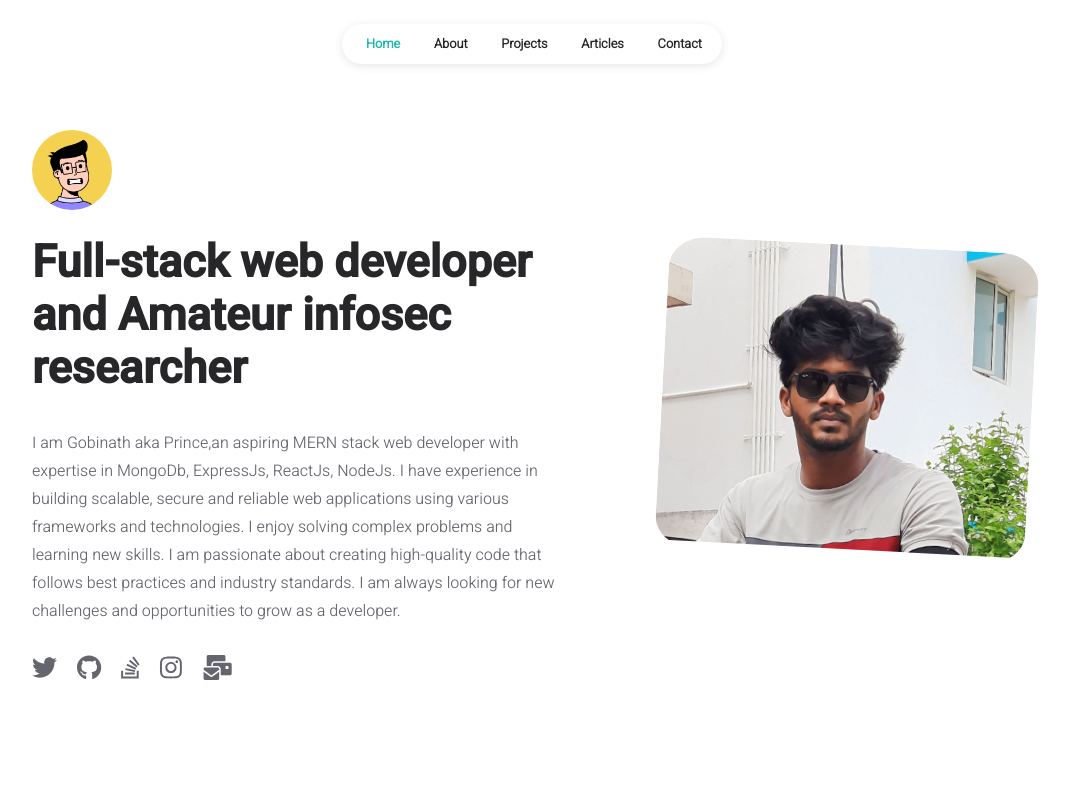
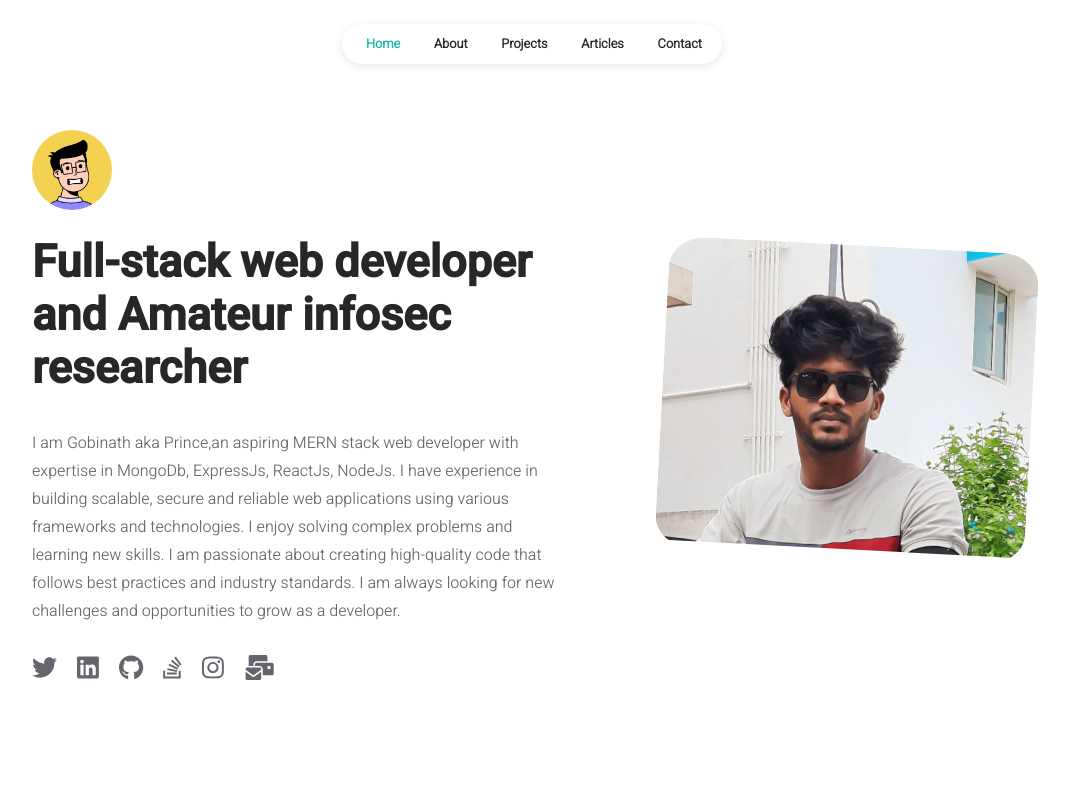
Before and after one commit to Gobinath-B/react-portfolio, a React (Create React App) app: page / in a window 1280 px wide. Shown: the top 792 px of the page, without its empty margins (108-1177 px from the left). Built offline with nearby package versions, Linux system fonts and the light colour scheme; grey boxes are pictures that could not be loaded.

Commit message:
added linkedin  link in homepage

```diff
--- a/src/pages/homepage.jsx
+++ b/src/pages/homepage.jsx
@@ -5,6 +5,7 @@ import { faMailBulk } from "@fortawesome/free-solid-svg-icons";
 import { FontAwesomeIcon } from "@fortawesome/react-fontawesome";
 import {
 	faTwitter,
+	faLinkedin,
 	faGithub,
 	faStackOverflow,
 	faInstagram,
@@ -125,6 +126,16 @@ const Homepage = () => {
 								/>
 							</a>
 							<a
+								href={INFO.socials.linkedin}
+								target="_blank"
+								rel="noreferrer"
+							>
+								<FontAwesomeIcon
+									icon={faLinkedin}
+									className="homepage-social-icon"
+								/>
+							</a>
+							<a
 								href={INFO.socials.github}
 								target="_blank"
 								rel="noreferrer"
```
